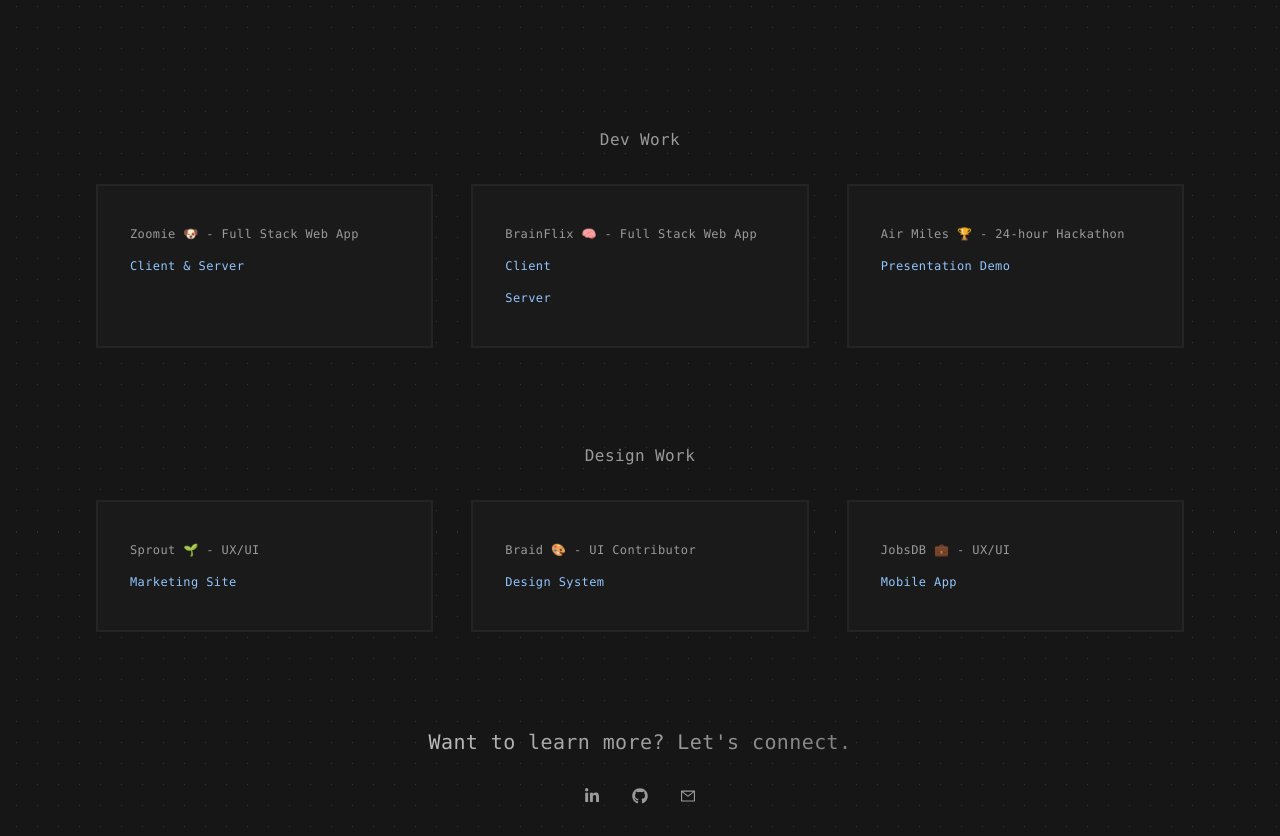
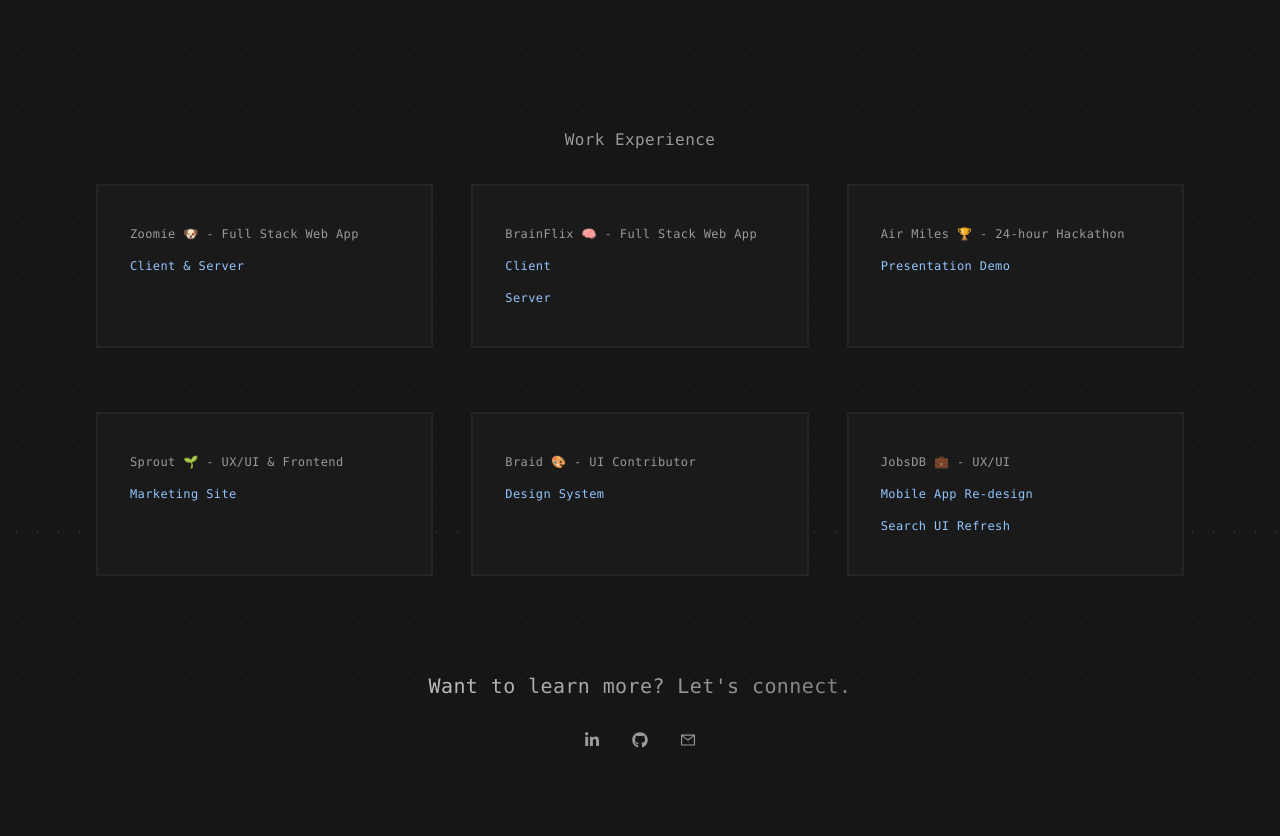
Before and after one commit to james-kwok/portfolio, a Next.js app: page / in a window 1280 px wide. Shown: the part 1380-2216 px from the top of the page. After the commit the page ends 2160 px from the top, so only its background shows below. Built offline with nearby package versions, Linux system fonts and the light colour scheme.

Commit message:
copy change

```diff
--- a/src/components/Projects.tsx
+++ b/src/components/Projects.tsx
@@ -7,7 +7,7 @@
   return (
     <div id="projects" className="w-full px-16 md:px-24 md:mt-32">
       {/* Dev */}
-      <p className="w-full my-8 text-center">Dev Work</p>
+      <p className="w-full my-8 text-center">Work Experience</p>
       <div className="flex flex-col md:flex-row md:flex-wrap md:justify-between pb-8">
         <div className="w-[100%] md:w-[31%] bg-[#1a1a1a] border-2 p-8 border-[#242424] mb-8">
           <p className="text-xs leading-8">Zoomie 🐶 - Full Stack Web App</p>
@@ -52,13 +52,9 @@
           </Link>
         </div>
       </div>
-
-      {/* Design */}
-
-      <p className="w-full my-8 text-center">Design Work</p>
       <div className="flex flex-col md:flex-row md:flex-wrap md:justify-between pb-8">
         <div className="w-[100%] md:w-[31%] bg-[#1a1a1a] border-2 p-8 border-[#242424] mb-8">
-          <p className="text-xs leading-8">Sprout 🌱 - UX/UI</p>
+          <p className="text-xs leading-8">Sprout 🌱 - UX/UI & Frontend</p>
           <Link
             href="https://www.getsprout.co/"
             rel="noopener noreferrer"
@@ -87,7 +83,16 @@
             target="_blank"
             className="text-blue-300 text-xs leading-8"
           >
-            Mobile App
+            Mobile App Re-design
+          </Link>
+          <br></br>
+          <Link
+            href="https://hk.jobsdb.com/hk?icmpid=db_global_landing_page"
+            rel="noopener noreferrer"
+            target="_blank"
+            className="text-blue-300 text-xs leading-8"
+          >
+            Search UI Refresh
           </Link>
         </div>
       </div>
```
